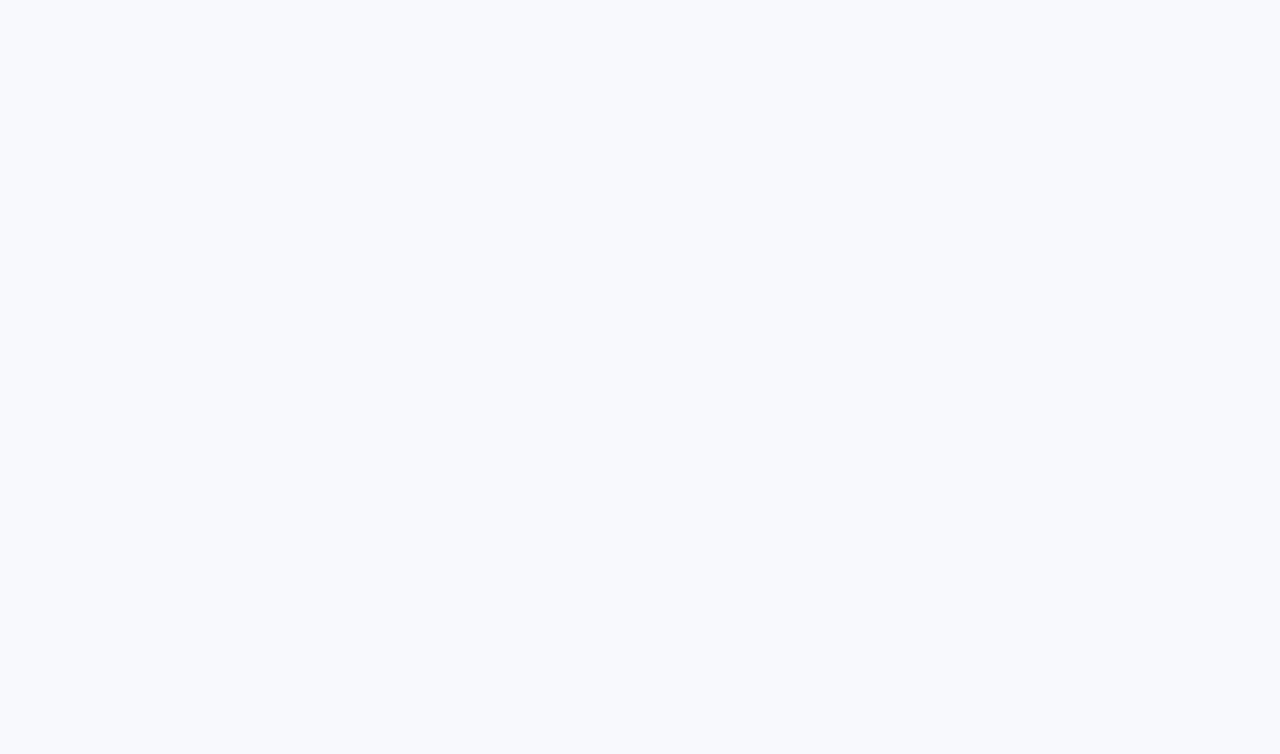
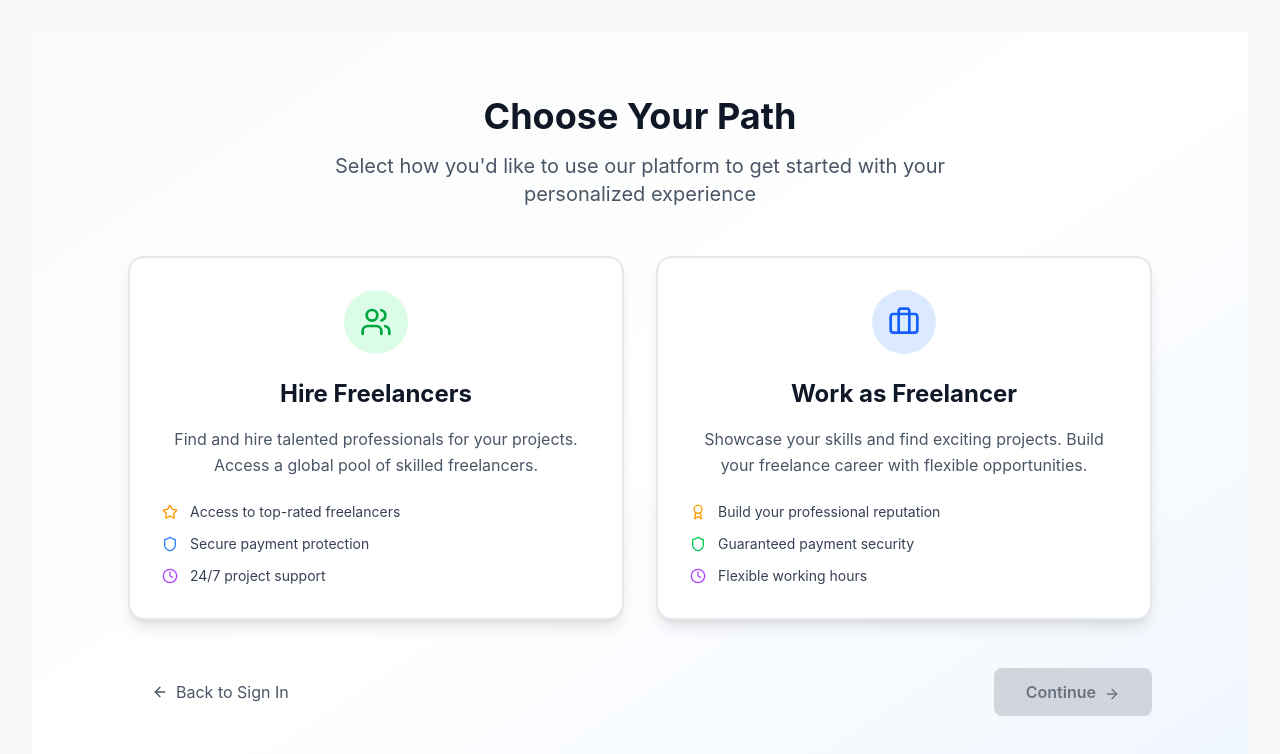
Before and after one commit to Avi7620/Freelancer_Hub, a React (Vite) app: page /signup in a window 1280 px wide. Before the commit this address had no page. Shown: the top 754 px of the page. Built offline with nearby package versions, Linux system fonts and the light colour scheme.

Commit message:
feat : add user choice to sign up as either a freelancer or a client

```diff
--- a/src/app/routes/AppRoutes.jsx
+++ b/src/app/routes/AppRoutes.jsx
@@ -5,6 +5,8 @@ import AuthLayout from "@/layouts/AuthLayout";
 import Home from "../../components/Home";
 import FreelancerSignup from "../../components/signup/FreelancerSignup";
 import ClientSignup from "../../components/signup/ClientSignup";
+import PathSelection from "../../components/signup/PathSelection";
+
 import Login from "../../components/Login";
 import ForgotPassword from "../../components/ForgotPassword";
 import FreelancerDashboard from "../../components/freelancer_dashboard/FreelancerDashboard";
@@ -37,6 +39,7 @@ const AppRoutes = () => {
       path: "/",
       element: <AuthLayout />,
       children: [
+        {path : "signup" , element:<PathSelection />},
         { path: "freelancer-signup", element: <FreelancerSignup /> },
         {path: "client-signup",element:<ClientSignup /> },
         { path: "forgot-password", element: <ForgotPassword /> },
--- a/src/components/Login.jsx
+++ b/src/components/Login.jsx
@@ -246,7 +246,7 @@ function Login() {
                   </span>
                 </label>
                 <Link
-                  to="/forgotPassword"
+                  to="/forgot-password"
                   className="text-sm text-blue-600 hover:text-blue-700 font-semibold transition-colors"
                 >
                   Forgot password?
@@ -275,7 +275,7 @@ function Login() {
               <p className="text-center text-gray-600">
                 Don't have an account?{" "}
                 <Link
-                  to="/register"
+                  to="/signup"
                   className="text-blue-600 hover:text-blue-700 font-semibold transition-colors"
                 >
                   Sign up for free
--- /dev/null
+++ b/src/components/signup/PathSelection.jsx
@@ -0,0 +1,156 @@
+import React, { useState } from 'react';
+import {Link} from 'react-router-dom';
+import { Users, Briefcase, Star, Shield, Clock, Award, CheckCircle, ArrowLeft, ArrowRight } from 'lucide-react';
+
+const PathSelection = () => {
+  const [selectedPath, setSelectedPath] = useState(null);
+
+
+  return (
+    <div className="min-h-screen bg-gradient-to-br from-gray-50 via-white to-blue-50">
+      <div className="container mx-auto px-4 py-16">
+        {/* Header */}
+        <div className="text-center mb-12">
+          <h1 className="text-4xl font-bold text-gray-900 mb-4">
+            Choose Your Path
+          </h1>
+          <p className="text-xl text-gray-600 max-w-2xl mx-auto">
+            Select how you'd like to use our platform to get started with your
+            personalized experience
+          </p>
+        </div>
+
+        {/* Path Selection Cards */}
+        <div className="max-w-5xl mx-auto">
+          <div className="grid grid-cols-1 lg:grid-cols-2 gap-8 mb-12">
+            {/* Hire Freelancers Card */}
+            <div
+              className={`relative bg-white rounded-2xl shadow-lg border-2 transition-all duration-300 cursor-pointer hover:shadow-xl ${
+                selectedPath === 'client'
+                  ? 'border-green-500 ring-4 ring-green-100'
+                  : 'border-gray-200 hover:border-green-300'
+              }`}
+              onClick={() => setSelectedPath('client')}
+            >
+              <div className="p-8">
+                <div className="flex justify-center mb-6">
+                  <div className="w-16 h-16 bg-green-100 rounded-full flex items-center justify-center">
+                    <Users className="w-8 h-8 text-green-600" />
+                  </div>
+                </div>
+
+                <h2 className="text-2xl font-bold text-gray-900 text-center mb-4">
+                  Hire Freelancers
+                </h2>
+
+                <p className="text-gray-600 text-center mb-6 leading-relaxed">
+                  Find and hire talented professionals for your projects. Access a global pool of skilled freelancers.
+                </p>
+
+                <div className="space-y-3">
+                  <div className="flex items-center text-sm text-gray-700">
+                    <Star className="w-4 h-4 text-amber-500 mr-3 flex-shrink-0" />
+                    <span>Access to top-rated freelancers</span>
+                  </div>
+                  <div className="flex items-center text-sm text-gray-700">
+                    <Shield className="w-4 h-4 text-blue-500 mr-3 flex-shrink-0" />
+                    <span>Secure payment protection</span>
+                  </div>
+                  <div className="flex items-center text-sm text-gray-700">
+                    <Clock className="w-4 h-4 text-purple-500 mr-3 flex-shrink-0" />
+                    <span>24/7 project support</span>
+                  </div>
+                </div>
+              </div>
+
+              {selectedPath === 'client' && (
+                <div className="absolute top-4 right-4">
+                  <CheckCircle className="w-6 h-6 text-green-600" />
+                </div>
+              )}
+            </div>
+
+            {/* Work as Freelancer Card */}
+            <div
+              className={`relative bg-white rounded-2xl shadow-lg border-2 transition-all duration-300 cursor-pointer hover:shadow-xl ${
+                selectedPath === 'freelancer'
+                  ? 'border-blue-500 ring-4 ring-blue-100'
+                  : 'border-gray-200 hover:border-blue-300'
+              }`}
+              onClick={() => setSelectedPath('freelancer')}
+            >
+              <div className="p-8">
+                <div className="flex justify-center mb-6">
+                  <div className="w-16 h-16 bg-blue-100 rounded-full flex items-center justify-center">
+                    <Briefcase className="w-8 h-8 text-blue-600" />
+                  </div>
+                </div>
+
+                <h2 className="text-2xl font-bold text-gray-900 text-center mb-4">
+                  Work as Freelancer
+                </h2>
+
+                <p className="text-gray-600 text-center mb-6 leading-relaxed">
+                  Showcase your skills and find exciting projects. Build your freelance career with flexible opportunities.
+                </p>
+
+                <div className="space-y-3">
+                  <div className="flex items-center text-sm text-gray-700">
+                    <Award className="w-4 h-4 text-amber-500 mr-3 flex-shrink-0" />
+                    <span>Build your professional reputation</span>
+                  </div>
+                  <div className="flex items-center text-sm text-gray-700">
+                    <Shield className="w-4 h-4 text-green-500 mr-3 flex-shrink-0" />
+                    <span>Guaranteed payment security</span>
+                  </div>
+                  <div className="flex items-center text-sm text-gray-700">
+                    <Clock className="w-4 h-4 text-purple-500 mr-3 flex-shrink-0" />
+                    <span>Flexible working hours</span>
+                  </div>
+                </div>
+              </div>
+
+              {selectedPath === 'freelancer' && (
+                <div className="absolute top-4 right-4">
+                  <CheckCircle className="w-6 h-6 text-blue-600" />
+                </div>
+              )}
+            </div>
+          </div>
+
+          {/* Navigation Buttons */}
+          <div className="flex justify-between items-center">
+            <button
+              type="button"
+              className="flex items-center px-6 py-3 text-gray-600 hover:text-gray-800 transition-colors"
+              onClick={() => window.history.back()}
+            >
+              <ArrowLeft className="w-4 h-4 mr-2" />
+              Back to Sign In
+            </button>
+
+
+            <button
+              type="button"
+              disabled={!selectedPath}
+              className={`flex items-center px-8 py-3 rounded-lg font-semibold transition-all duration-300 ${
+                selectedPath
+                  ? selectedPath === 'client'
+                    ? 'bg-green-600 hover:bg-green-700 text-white shadow-lg hover:shadow-xl'
+                    : 'bg-blue-600 hover:bg-blue-700 text-white shadow-lg hover:shadow-xl'
+                  : 'bg-gray-300 text-gray-500 cursor-not-allowed'
+              }`}
+            >
+            <Link to={selectedPath === 'client'?'/client-signup':'/freelancer-signup'}>
+              Continue
+              <ArrowRight className="w-4 h-4 ml-2 inline" />
+              </Link>
+            </button>
+          </div>
+        </div>
+      </div>
+    </div>
+  );
+};
+
+export default PathSelection;
```
